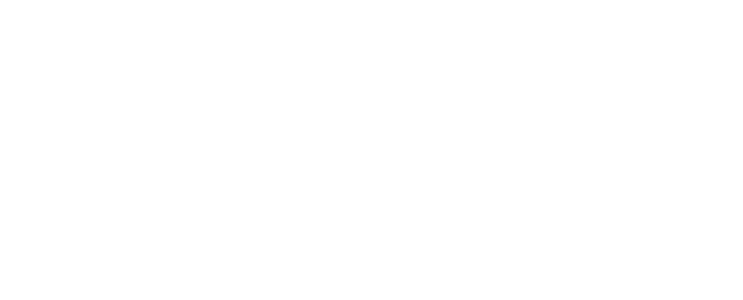
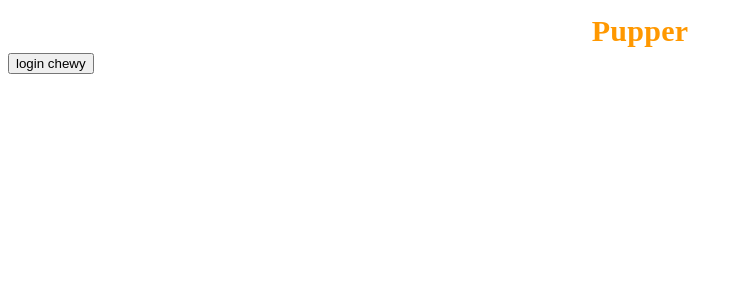
Before and after one commit to projectPupper/pupper, a React app: page /login in a window 1280 px wide. Before the commit this address had no page. Shown: the top 300 px of the page, without its empty margins (0-743 px from the left). Built offline with nearby package versions, Linux system fonts and the light colour scheme; the HTML template or start-up script is replaced by a standard one.

Commit message:
fixed router

```diff
--- a/client/src/Components/App.jsx
+++ b/client/src/Components/App.jsx
@@ -24,7 +24,7 @@
   return (
     <>
       <ThemeProvider theme={theme}>
-      <Typography style={{ fontSize: 30, fontWeight: 700, color: '#ff9800', textAlign: 'center', fontFamily:'Courgette' }}>Pupper</Typography>
+      {/* <Typography style={{ fontSize: 30, fontWeight: 700, color: '#ff9800', textAlign: 'center', fontFamily:'Courgette' }}>Pupper</Typography> */}
       <BottomNavigation value={value} onChange={handleChange} showLabels={true}  sx={{
           bgcolor: '#ff9800',
           '& .Mui-selected': {
@@ -38,13 +38,13 @@
             }
           }
         }}>
+          <Typography style={{ fontSize: 30, fontWeight: 700, color: '#fff', textAlign: 'center', fontFamily:'Courgette' }}>Pupper</Typography>
           <BottomNavigationAction sx={{color: "#fff"}} label="swipe" value="/swipe" icon={<FavoriteIcon />}  component={Link} to='/swipe'/>
           <BottomNavigationAction sx={{color: "#fff"}} label="map" value="/map" icon={<MapIcon />} component={Link} to='/map'/>
           <BottomNavigationAction sx={{color: "#fff"}} label="matches" value="/matches" icon={<ChatBubbleIcon />} component={Link} to='/matches'/>
           <BottomNavigationAction sx={{color: "#fff"}} label="preferences" value="/preferences" icon={<PersonIcon /> } component={Link} to='/preferences'/>
           <BottomNavigationAction sx={{color: "#fff"}} label="profile" value="/profile" icon={<PersonIcon /> } component={Link} to='/profile'/>
       </BottomNavigation>
-      <Outlet />
       </ThemeProvider>
     </>
   )
--- /dev/null
+++ b/client/src/Components/Layout/WithNavi.jsx
@@ -0,0 +1,12 @@
+import React from 'react';
+import App from '../App.jsx';
+import { Outlet } from 'react-router';
+
+export default () => {
+  return (
+    <>
+      <App />
+      <Outlet />
+    </>
+  );
+};
--- /dev/null
+++ b/client/src/Components/Layout/WithoutNavi.jsx
@@ -0,0 +1,5 @@
+import React from 'react';
+import Typography from '@mui/material/Typography';
+import { Outlet } from 'react-router';
+
+export default () => <Outlet />
--- a/client/src/Components/Login.jsx
+++ b/client/src/Components/Login.jsx
@@ -11,6 +11,7 @@
     signInWithGoogle()
     .then(result => {
       setLoggedIn(true)
+      console.log('google: ', result)
     })
     .catch(err => {
       console.log(err);
@@ -20,13 +21,13 @@
   return (
     <>
       {loggedIn ?
-      <>
-        <Typography style={{ fontSize: 30, fontWeight: 700, color: '#ff9800', textAlign: 'center', fontFamily:'Courgette' }}>Pupper</Typography> <ProfileSetup />
-      </> :
-      <>
-        <Typography style={{ fontSize: 30, fontWeight: 700, color: '#ff9800', textAlign: 'center', fontFamily:'Courgette' }}>Pupper</Typography>
-        <button onClick={handleClick}>login chewy</button>
-      </>}
+        <ProfileSetup />
+        :
+        <>
+          <Typography style={{ fontSize: 30, fontWeight: 700, color: '#ff9800', textAlign: 'center', fontFamily:'Courgette' }}>Pupper</Typography>
+          <button onClick={handleClick}>login chewy</button>
+        </>
+      }
     </>
   )
 }
--- a/client/src/Components/ProfileSetup.jsx
+++ b/client/src/Components/ProfileSetup.jsx
@@ -1,11 +1,14 @@
-import { useNavigate } from 'react-router-dom';
+import React from 'react';
+import { useNavigate, useParams } from 'react-router-dom';
 import { Button, Slider, TextField } from '@mui/material';
 import AccountCircleIcon from '@mui/icons-material/AccountCircle';
 import PetsIcon from '@mui/icons-material/Pets';
-import React from 'react';
+import Typography from '@mui/material/Typography';
+
 
 function ProfileSetup(props) {
-  const navigate = useNavigate();
+  let navigate = useNavigate();
+  let { username } = useParams();
   function handleSubmit(e) {
     e.preventDefault();
     console.log('age', e.target.age.value);
@@ -42,6 +45,7 @@
 
   return (
     <>
+      <Typography style={{ fontSize: 30, fontWeight: 700, color: '#ff9800', textAlign: 'center', fontFamily:'Courgette' }}>Pupper</Typography>
       <form onSubmit={handleSubmit}>
         <PetsIcon sx={{ color: 'action.active', mr: 1, my: 3 }} />
         <TextField id="input-with-sx" label="My name" variant="standard" /> <br />
--- a/client/src/index.js
+++ b/client/src/index.js
@@ -4,6 +4,7 @@
   BrowserRouter,
   Routes,
   Route,
+  Navigate,
 } from 'react-router-dom';
 import Login from './Components/Login.jsx';
 import App from './Components/App.jsx';
@@ -12,21 +13,49 @@
 import Swipe from './Components/swipe/Swipe.jsx';
 import Matches from './Components/Matches.jsx';
 import Filters from './Components/Filters.jsx';
+import Typography from '@mui/material/Typography';
+import WithNavi from './Components/Layout/WithNavi.jsx';
+import WithoutNavi from './Components/Layout/WithoutNavi.jsx';
+
+
 
 
 const appElement = document.getElementById('app');
 
+
+// const loginContainer =  <>
+//   <Route path="/" render={() => <Navigate to="/login" />} />
+//   <Route path="/login" component={Login} />
+// </>;
+
+// const defaultContainer = <>
+// <Routes>
+//       {/* <Route path="/" element={<Navigate to="/login" />} />
+//       <Route path="/login" element={<Login />} /> */}
+//       <Route path="home" element={<App />}>
+//         <Route path="profile" element={<Profile />} />
+//         <Route path="map" element={<Map />} />
+//         <Route path="swipe" element={<Swipe />} />
+//         <Route path="matches" element={<Matches />} />
+//         <Route path="preferences" element={<Filters />} />
+//       </Route>
+//     </Routes></>
+
 ReactDOM.render(
   <BrowserRouter>
+    {/* <Typography style={{ fontSize: 30, fontWeight: 700, color: '#ff9800', textAlign: 'center', fontFamily:'Courgette' }}>Pupper</Typography> */}
     <Routes>
-      <Route path="/" element={<Login />} />
-      <Route path="main" element={<App />} />
+      <Route element={<WithoutNavi />}>
+        <Route path="/" element={<Navigate to="/login" />} />
+        <Route path="/login" element={<Login />} />
+      </Route>
+      <Route element={<WithNavi />}>
         <Route path="profile" element={<Profile />} />
         <Route path="map" element={<Map />} />
         <Route path="swipe" element={<Swipe />} />
         <Route path="matches" element={<Matches />} />
         <Route path="preferences" element={<Filters />} />
-      {/* </Route> */}
+      </Route>
     </Routes>
   </BrowserRouter>,
   appElement
```
Also changed, not shown: 1 other file (tests, documents, lock files or other folders).
